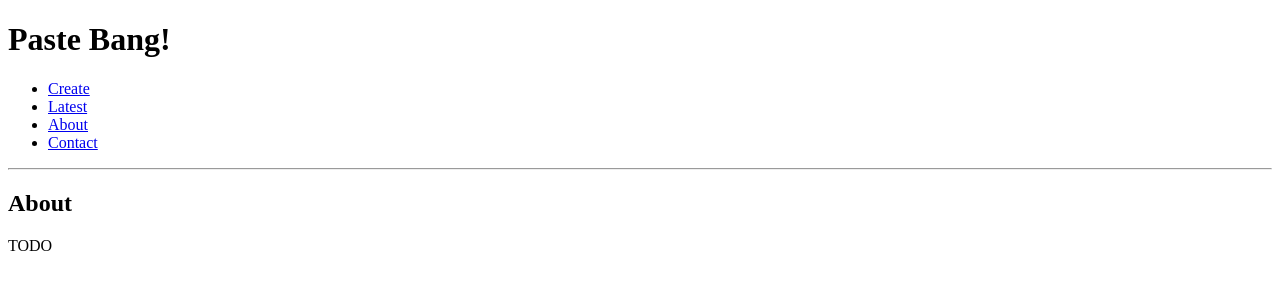
After one commit to AdamBoxall/Paste, a PHP site: template views/about.twig in a window 1280 px wide. The commit adds this page. Shown: the top 300 px of the page. Run offline with PHP 8.4, Linux system fonts and the light colour scheme; the template is opened without the code that fills it, so the values that code supplies are empty; some libraries are stand-ins or nearby versions.

Commit message:
Added basic nav and TODO pages

```diff
--- a/app/app.php
+++ b/app/app.php
@@ -52,8 +52,8 @@ $app->error(function(PasteNotFoundException $e) {
 // Define routes
 $app->match('/', 'paste.controller:createAction');
 $app->match('/contact', 'paste.controller:contactAction');
-$app->get('/latest', 'paste.controller:latestAcion');
-$app->get('/about', 'paste.controller.aboutAction');
+$app->get('/latest', 'paste.controller:latestAction');
+$app->get('/about', 'paste.controller:aboutAction');
 $app->get('/{pasteId}', 'paste.controller:viewAction')->assert('pasteId', '[a-zA-Z0-9]+');
 
 return $app;
--- a/src/Paste/Controller/PasteController.php
+++ b/src/Paste/Controller/PasteController.php
@@ -10,6 +10,8 @@ class PasteController extends AbstractController
     public function createAction(Request $request)
     {
         if ($request->isMethod('POST')) {
+
+            // Validation, maybe?
 
             $this->getPasteRepository()->save(
                 Paste::fromArray($request->request->get('paste'))
--- a/src/Paste/Entity/Repository/Pastes.php
+++ b/src/Paste/Entity/Repository/Pastes.php
@@ -43,7 +43,7 @@ class Pastes extends AbstractRepository
     {
         $pastes = $this->adapter->fetchAll("
             select {$this->fields}
-            from paste p
+            from pastes p
             join syntaxes s on (
                 p.syntax_id = s.id
             )
--- /dev/null
+++ b/views/about.twig
@@ -0,0 +1,8 @@
+{% extends 'base.twig' %}
+
+{% block main %}
+
+    <h2>About</h2>
+    <p>TODO</p>
+
+{% endblock %}
--- a/views/base.twig
+++ b/views/base.twig
@@ -5,6 +5,13 @@
     </head>
     <body>
         <h1>Paste Bang!</h1>
+        <ul>
+            <li><a href="/">Create</a></li>
+            <li><a href="/latest">Latest</a></li>
+            <li><a href="/about">About</a></li>
+            <li><a href="/contact">Contact</a></li>
+        </ul>
+        <hr>
         {% block main %}
         {% endblock %}
     </body>
```
Also changed, not shown: views/contact.twig (added, +8 -0 lines), views/latest.twig (added, +12 -0 lines).
